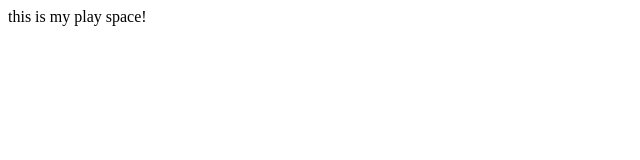
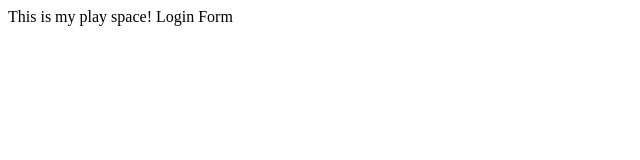
Before and after one commit to catalinaioan3/exercitii_git, a plain HTML site: page index.html in a window 1280 px wide. Shown: the whole page, without its empty margins (0-640 px from the left). Drawn offline with Linux system fonts and the light colour scheme.

Commit message:
Login form

```diff
--- /dev/null
+++ b/dir2/app2.js
@@ -0,0 +1 @@
+console.log(222);
--- a/index.html
+++ b/index.html
@@ -3,6 +3,7 @@
 		<title>play</title>
 	</head>
 	<body>
-		this is my play space!
+		This is my play space!
+		Login Form
 	</body>
 </html>
```
Also changed, not shown: login.html (added, +3 -0 lines), log.txt (added).
